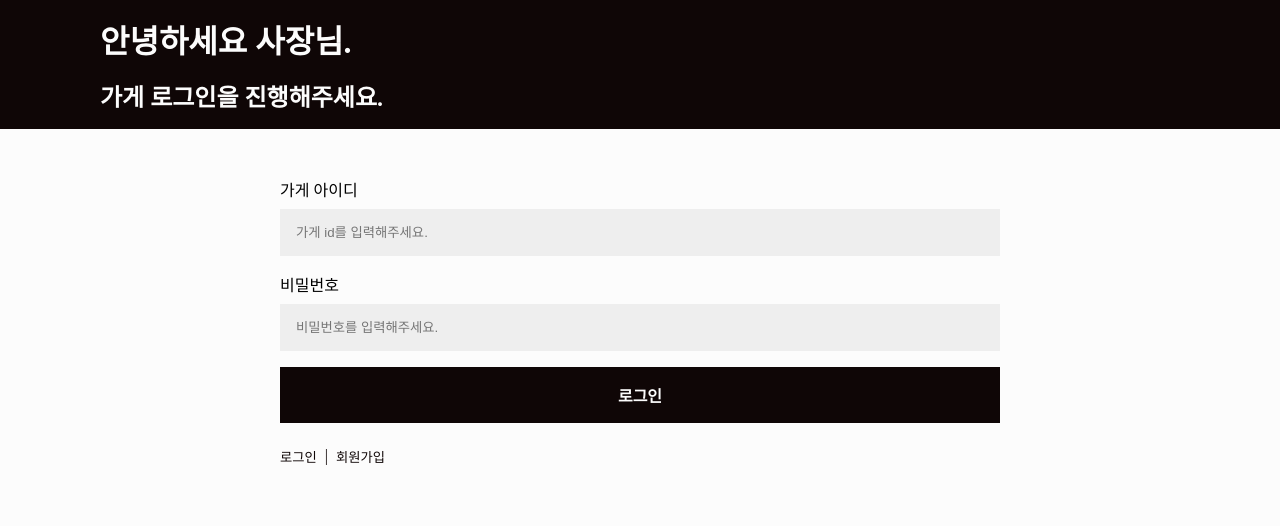
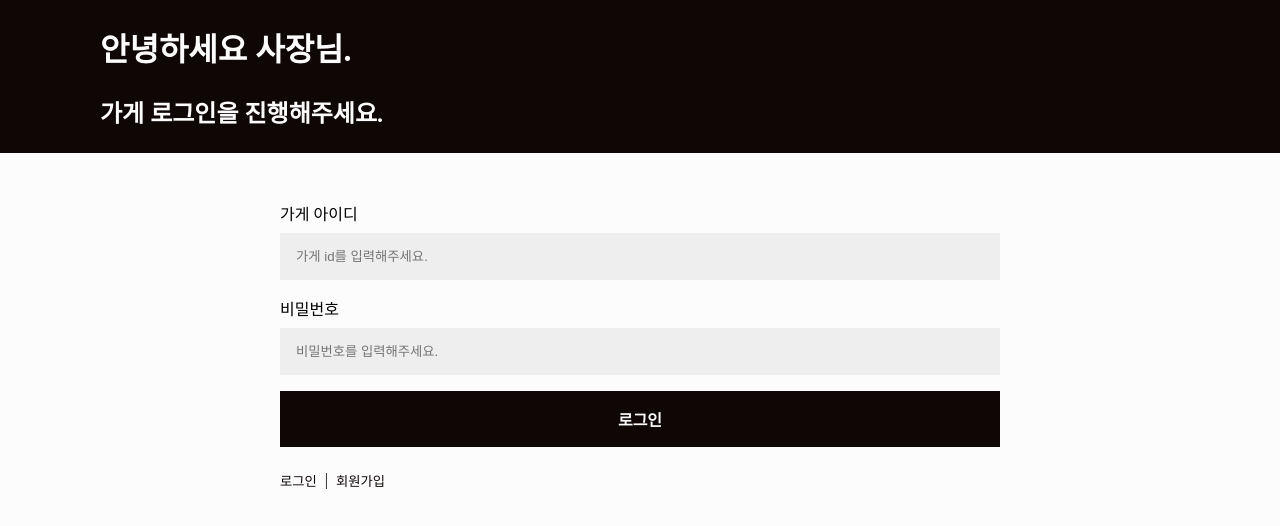
Before and after one commit to ja960508/web-kiosk-leejooam, a React (Create React App) app in the folder frontend/: page / in a window 1280 px wide. Shown: the top 526 px of the page. Built offline with nearby package versions, Linux system fonts and the light colour scheme.

Commit message:
design: admin 헤더 스타일링

```diff
--- a/frontend/src/assets/icons.ts
+++ b/frontend/src/assets/icons.ts
@@ -1 +1,3 @@
 export { ReactComponent as Arrow } from './arrow.svg';
+export { ReactComponent as Store } from './store_icon.svg';
+export { ReactComponent as Logout } from './logout_icon.svg';
--- a/frontend/src/components/Header/Header.style.ts
+++ b/frontend/src/components/Header/Header.style.ts
@@ -4,29 +4,42 @@ import color from '../../styles/variables/color';
 export const StyledHeader = styled.header`
   background: ${color.black};
   color: ${color.white};
-  padding: 1rem;
+  padding: 1.5rem;
   margin-bottom: 3rem;
 
   h1 {
-    margin-bottom: 1rem;
+    margin-bottom: 1.5rem;
   }
 
   .header-btns {
     position: absolute;
-    top: 1rem;
+    top: 0;
     right: 1rem;
     display: flex;
     flex-direction: column;
+    gap: 0.5rem;
 
     button {
-      background-color: ${color.white};
-      padding: 0.25rem;
-      margin-bottom: 1rem;
+      display: flex;
+      align-items: center;
+      background-color: ${color.black};
+      color: ${color.white};
+      padding: 0.5rem 1rem;
+      border: 1px solid ${color.white};
+      font-size: 1rem;
+    }
+
+    .open-store svg,
+    .logout svg {
+      width: 1.5rem;
+      height: 1.5rem;
+      margin-right: 0.5rem;
     }
   }
 `;
 
 export const HeaderContent = styled.div`
   max-width: 1080px;
+  position: relative;
   margin: 0 auto;
 `;
--- a/frontend/src/pages/Admin/Admin.tsx
+++ b/frontend/src/pages/Admin/Admin.tsx
@@ -1,4 +1,5 @@
 import React, { useContext, useEffect } from 'react';
+import { Logout, Store } from '../../assets/icons';
 import CategoryList from '../../components/CategoryList/CategoryList';
 import Header from '../../components/Header/Header';
 import withCheckPermission from '../../components/HOC/withCheckPermission';
@@ -42,10 +43,12 @@ function Admin() {
           {store.name} {store.branchName}점입니다.
         </h2>
         <div className="header-btns">
-          <button type="button" onClick={openStore}>
+          <button type="button" className="open-store" onClick={openStore}>
+            <Store />
             장사 시작
           </button>
-          <button type="button" onClick={onLogout}>
+          <button type="button" className="logout" onClick={onLogout}>
+            <Logout />
             로그아웃
           </button>
         </div>
```
Also changed, not shown: frontend/src/assets/logout_icon.svg (added), frontend/src/assets/store_icon.svg (added).
